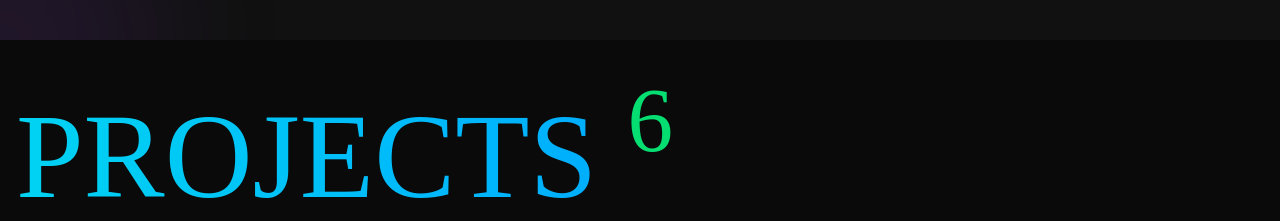
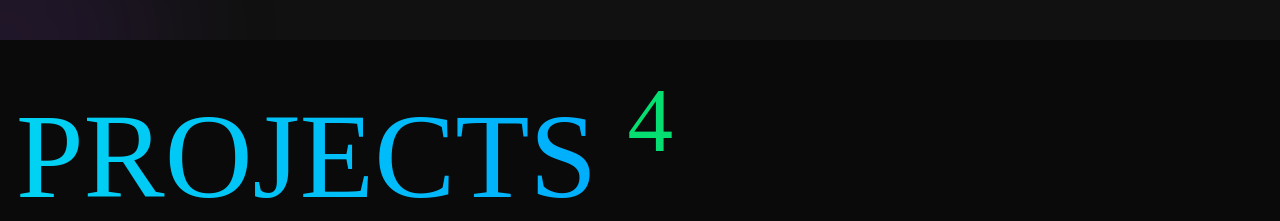
Before and after one commit to Chandermani-web/Portfolio, a React (Vite) app: page / in a window 1280 px wide. Shown: the part 5681-5902 px from the top of the page. Built offline with nearby package versions, Linux system fonts and the light colour scheme.

Commit message:
project number change

```diff
--- a/src/Pages/Projects.jsx
+++ b/src/Pages/Projects.jsx
@@ -99,7 +99,7 @@ const Projects = () => {
       {/* Heading */}
       <div className="pt-10">
         <h2 className="font-[font2] text-4xl sm:text-6xl lg:text-[9.5vw] uppercase bg-gradient-to-r from-cyan-400 to-blue-500 bg-clip-text text-transparent z-50">
-          Projects <sup className="text-green-400">6</sup>
+          Projects <sup className="text-green-400">4</sup>
         </h2>
       </div>
 
```
